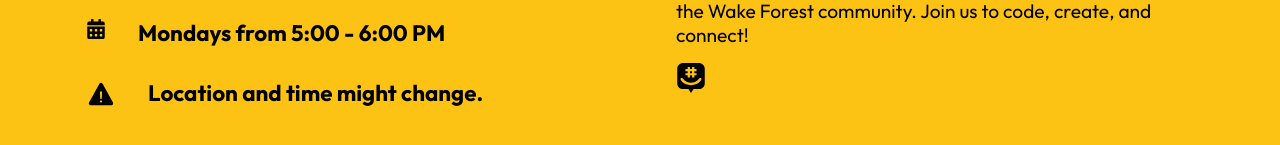
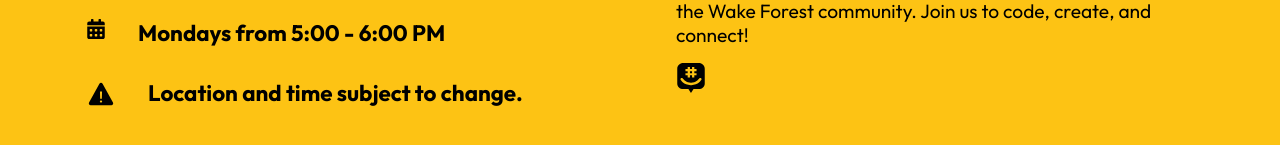
Before and after one commit to Deacon-Code/ClubWebsite2.0, a React (Create React App) app: page / in a window 1280 px wide. Shown: the part 1661-1806 px from the top of the page. Built offline with nearby package versions, Linux system fonts and the light colour scheme.

Commit message:
Updated footer and favicon

```diff
--- a/public/index.html
+++ b/public/index.html
@@ -9,7 +9,7 @@
       name="description"
       content="Web site created using create-react-app"
     />
-    <link rel="apple-touch-icon" href="%PUBLIC_URL%/logo192.png" />
+    <link rel="apple-touch-icon" href="%PUBLIC_URL%/apple-touch-icon.png" />
     <!--
       manifest.json provides metadata used when your web app is installed on a
       user's mobile device or desktop. See https://developers.google.com/web/fundamentals/web-app-manifest/
--- a/src/components/Footer.js
+++ b/src/components/Footer.js
@@ -59,7 +59,7 @@ const Footer = () => {
                   size={30}
                   style={{ color: "#000", marginRight: "2rem" }}
                 />
-                Location and time might change.
+                Location and time subject to change.
               </h4>
             </div>
           </div>
```
Also changed, not shown: public/apple-touch-icon.png (added), 1 other file (tests, documents, lock files or other folders).
